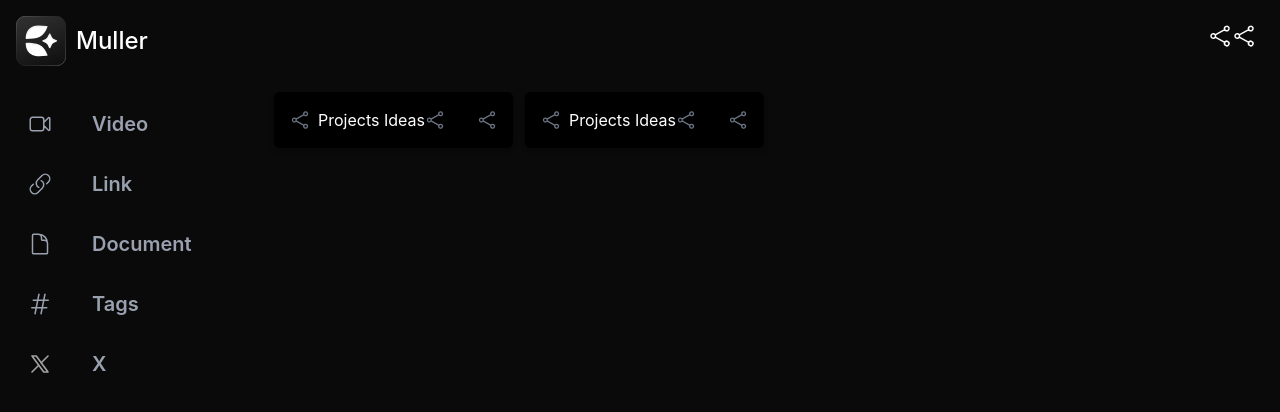
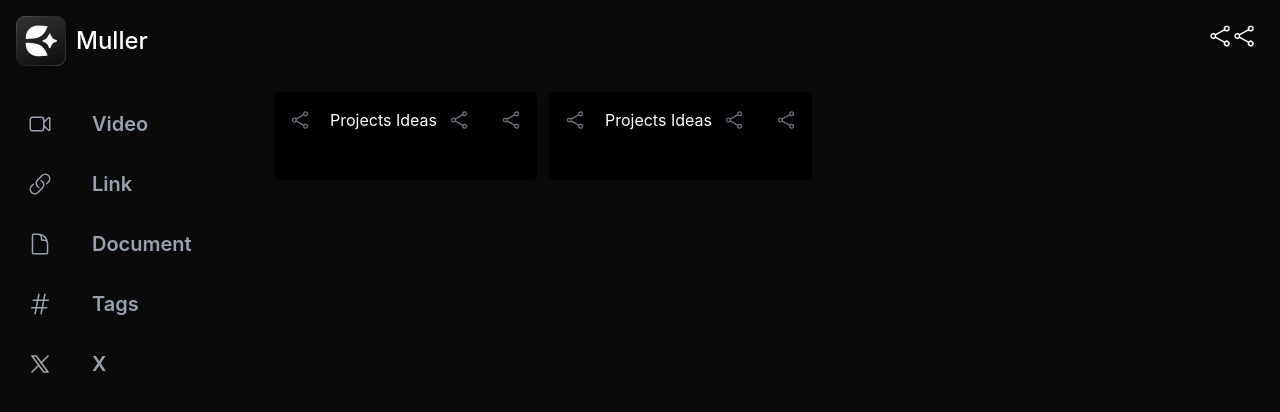
Before and after one commit to kunal-vert/muller, a React (Vite) app in the folder muller-frontend/: page / in a window 1280 px wide. Shown: the top 412 px of the page. Built offline with nearby package versions, Linux system fonts and the light colour scheme.

Commit message:
proper sequential adding of more divs

```diff
--- a/muller-frontend/src/components/RightSide/Card.tsx
+++ b/muller-frontend/src/components/RightSide/Card.tsx
@@ -3,18 +3,30 @@ import ShareIcon from "../../Icons/ShareIcon"
 
 const Card = () => {
   return (
-    <div className="p-4 bg-black rounded-md shadow-md outline-slate-200 max-w-72 border-gray-900 ">
-      <div className="flex justify-between items-center">
+    <div className="p-4 bg-black rounded-md shadow-md outline-slate-200 max-w-80 border-gray-900 ">
+      <div className="flex justify-between items-center gap-3">
         <div className="text-gray-500 pr-2">
           <ShareIcon size="md" />
         </div>
-        Projects Ideas
+        <div>
+          Projects Ideas
+        </div>
         <div className="flex items-center gap-6 text-gray-500">
           <div className="pr-2">
             <ShareIcon size="md" />
           </div>
-          <ShareIcon size="md" />
+          <div>
+            <ShareIcon size="md" />
+          </div>
         </div>
+      </div>
+
+      <div className="pt-8 " >
+        {/* <iframe className="w-full" src="https://www.youtube.com/embed/ZNNL7b04_WI?si=Web4yYNQ9VVvzqIo" title="YouTube video player" frameBorder="0" allow="accelerometer; autoplay; clipboard-write; encrypted-media; gyroscope; picture-in-picture; web-share" referrerPolicy="strict-origin-when-cross-origin" allowFullScreen></iframe> */}
+
+
+
+
       </div>
 
     </div>
```
